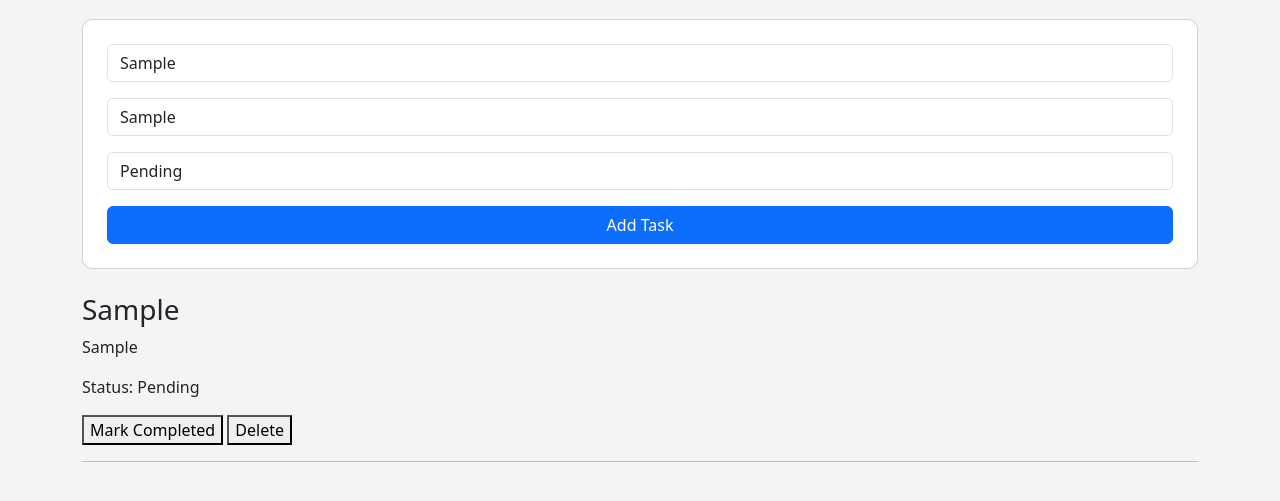
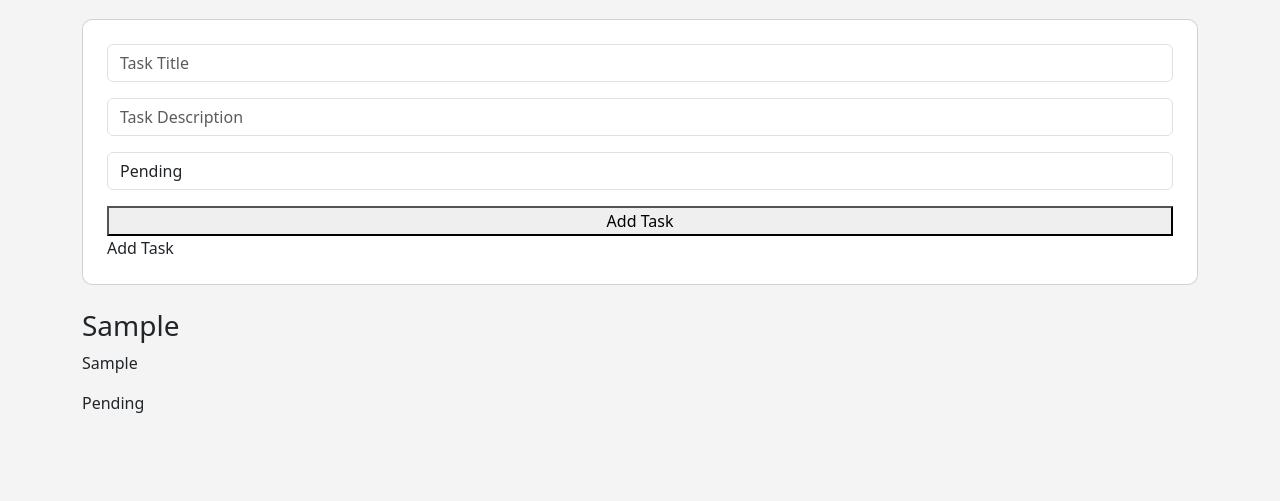
Before and after one commit to kusuruakshitha/task-management, a website: page index.html in a window 1280 px wide. Both pictures are taken after typing "Sample", "Sample" into the empty fields and a click on the button "Add Task". Shown: the part 101-602 px from the top of the page. Drawn offline with nearby package versions, Linux system fonts and the light colour scheme.

Commit message:
fix task app

```diff
--- a/index.html
+++ b/index.html
@@ -42,7 +42,7 @@
 
         </select>
 
-        <button onclick="addTask()" class="btn btn-primary">
+        <button onclick="addTask()">Add Task</button>
             Add Task
         </button>
 
@@ -52,7 +52,6 @@
 
 </div>
 
-<script src="script.js"></script>
-
+<script src="./script.js"></script>
 </body>
 </html>
--- a/public/script.js
+++ b/public/script.js
@@ -1,76 +1,40 @@
 let tasks = JSON.parse(localStorage.getItem("tasks")) || [];
 
-const API = "http://localhost:3000";
+window.addTask = function () {
+    const title = document.getElementById("title");
+    const description = document.getElementById("description");
+    const status = document.getElementById("status");
 
-// ADD TASK
-function addTask() {
+    if (!title.value || !description.value) return alert("Fill all fields");
 
-    const task = {
+    tasks.push({
         id: Date.now(),
-        title: document.getElementById("title").value,
-        description: document.getElementById("description").value,
-        status: document.getElementById("status").value
-    };
-
-    tasks.push(task);
-
-    localStorage.setItem("tasks", JSON.stringify(tasks));
-
-    loadTasks();
-}
-
-// LOAD TASKS
-function loadTasks() {
-
-    let output = "";
-
-    tasks.forEach(task => {
-
-        output += `
-        <div>
-            <h3>${task.title}</h3>
-            <p>${task.description}</p>
-            <p>Status: ${task.status}</p>
-
-            <button onclick="updateStatus(${task.id})">
-                Mark Completed
-            </button>
-
-            <button onclick="deleteTask(${task.id})">
-                Delete
-            </button>
-
-            <hr>
-        </div>
-        `;
-    });
-
-    document.getElementById("taskList").innerHTML = output;
-}
-
-// UPDATE STATUS
-function updateStatus(id) {
-
-    tasks = tasks.map(task => {
-        if (task.id === id) {
-            task.status = "Completed";
-        }
-        return task;
+        title: title.value,
+        description: description.value,
+        status: status.value
     });
 
     localStorage.setItem("tasks", JSON.stringify(tasks));
 
+    title.value = "";
+    description.value = "";
+
     loadTasks();
+};
+
+function loadTasks() {
+    const taskList = document.getElementById("taskList");
+    taskList.innerHTML = "";
+
+    tasks.forEach(t => {
+        taskList.innerHTML += `
+            <div>
+                <h3>${t.title}</h3>
+                <p>${t.description}</p>
+                <p>${t.status}</p>
+            </div>
+        `;
+    });
 }
 
-// DELETE TASK
-function deleteTask(id) {
-
-    tasks = tasks.filter(task => task.id !== id);
-
-    localStorage.setItem("tasks", JSON.stringify(tasks));
-
-    loadTasks();
-}
-
-loadTasks();
+window.onload = loadTasks;
```
